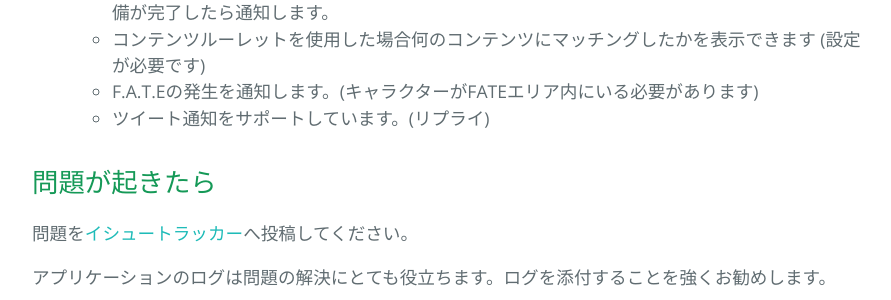
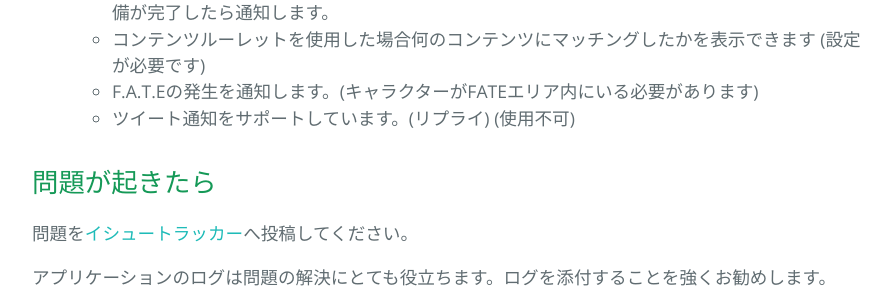
Before and after one commit to devunt/DFAssist, a Jekyll site: the page built from docs/index.ja.md, in a window 1280 px wide and 900 px high, scrolled down 923 px. Shown: the part 154-454 px from the top of the window, without its empty margins (192-1083 px from the left). Built offline with Jekyll 4.4.1, drawn with Linux system fonts in a browser that asks for light colours.

Commit message:
Update index.ja.md

```diff
--- a/docs/index.ja.md
+++ b/docs/index.ja.md
@@ -24,7 +24,7 @@ title: {{ site.name }}
   - FFXIVが最小化されていてもコンテンツ参加申請中の状態をリアルタイムで表示します。突入準備が完了したら通知します。
   - コンテンツルーレットを使用した場合何のコンテンツにマッチングしたかを表示できます (設定が必要です)
   - F.A.T.Eの発生を通知します。(キャラクターがFATEエリア内にいる必要があります)
-  - ツイート通知をサポートしています。(リプライ)
+  - ツイート通知をサポートしています。(リプライ) (使用不可)
 
 ## 問題が起きたら
 問題を[イシュートラッカー](https://github.com/jaehyuk-lee/DFAssist/issues)へ投稿してください。
```
